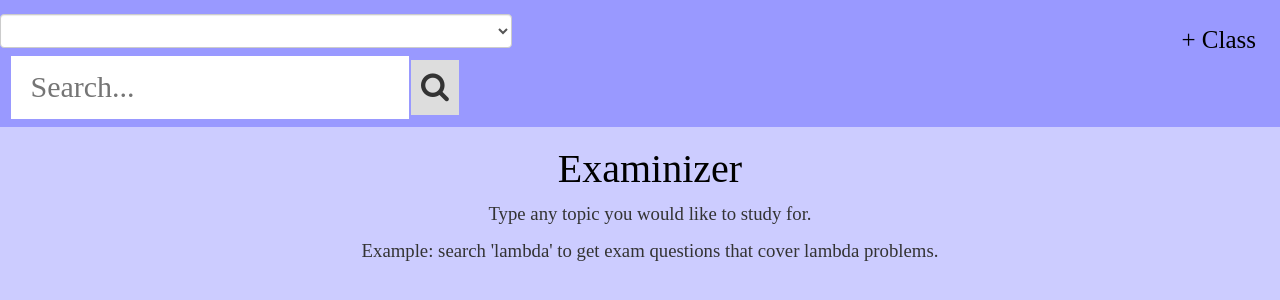
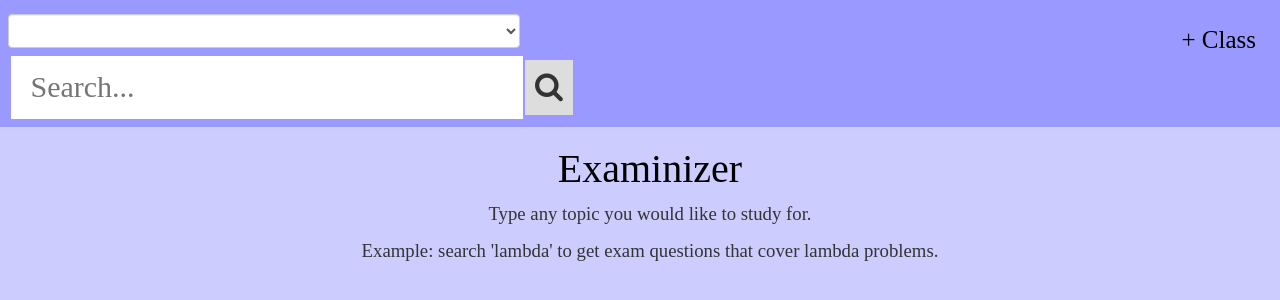
Before and after one commit to albertzhan/Examinizer, a Flask app: page / in a window 1280 px wide. Shown: the top 300 px of the page. Run offline with Flask 2, Linux system fonts and the light colour scheme; lists and menus that the app fills with data are empty; some libraries are stand-ins or nearby versions.

Commit message:
Added padding and width consistency

```diff
--- a/templates/index.html
+++ b/templates/index.html
@@ -9,9 +9,6 @@
 <style>
 * {box-sizing: border-box;
 
-}
-#course_dropdown {
-	width: 40vw;
 }
 body {
   margin: 0;
@@ -43,8 +40,14 @@ body {
 .topnav .search-container {
   float: middle;
 }
-
+#course_dropdown {
+	padding: 10px;
+	width: 40vw;
+	padding-left: 20px;
+	margin-left: 8px;
+}
 .topnav input[type=text] {
+	width: 40vw;
   padding: 10px;
   margin-top: 8px;
   font-size: 30px;
@@ -53,6 +56,7 @@ body {
   margin-left: 8px;
   margin-bottom: 8px;
 }
+
 
 .topnav .search-container button {
   float: middle;
```
